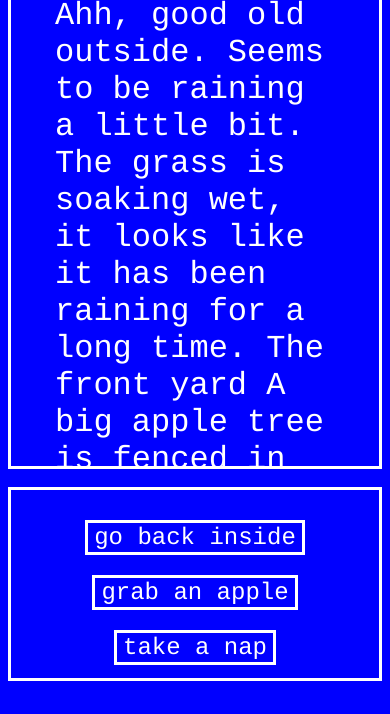
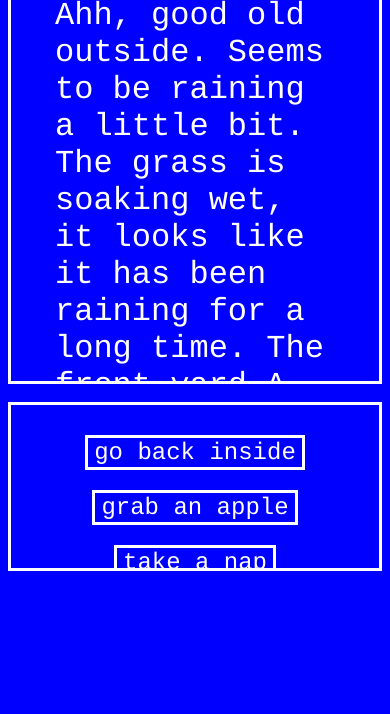
Before and after one commit to zakaos/opentxtgame, a website: page index.html in a window 390 px wide. Shown: the part 130-844 px from the top of the page. Drawn offline with Linux system fonts and the light colour scheme.

Commit message:
exp bottom padding footer txt resize window for mobile

```diff
--- a/style.css
+++ b/style.css
@@ -10,7 +10,7 @@ body{
 
 #MainTxtWindow{
 	font-size:32px;
-	height:70vh;
+	height:60vh;
 	/* vh stands for viewport height as a percentage -> 70vh = 70% of the screen height*/
 	border:3px solid white;
 	padding:10px 44px;
@@ -21,9 +21,12 @@ body{
 	overflow:auto;
 	border:3px solid white;
 	text-align:center;
-	height:23vh;
+	height:20vh;
 	padding:20px;
 }
+#FooterTxt{
+  padding-bottom:8px;
+  }
 
 button{
  background-color:blue;
```
